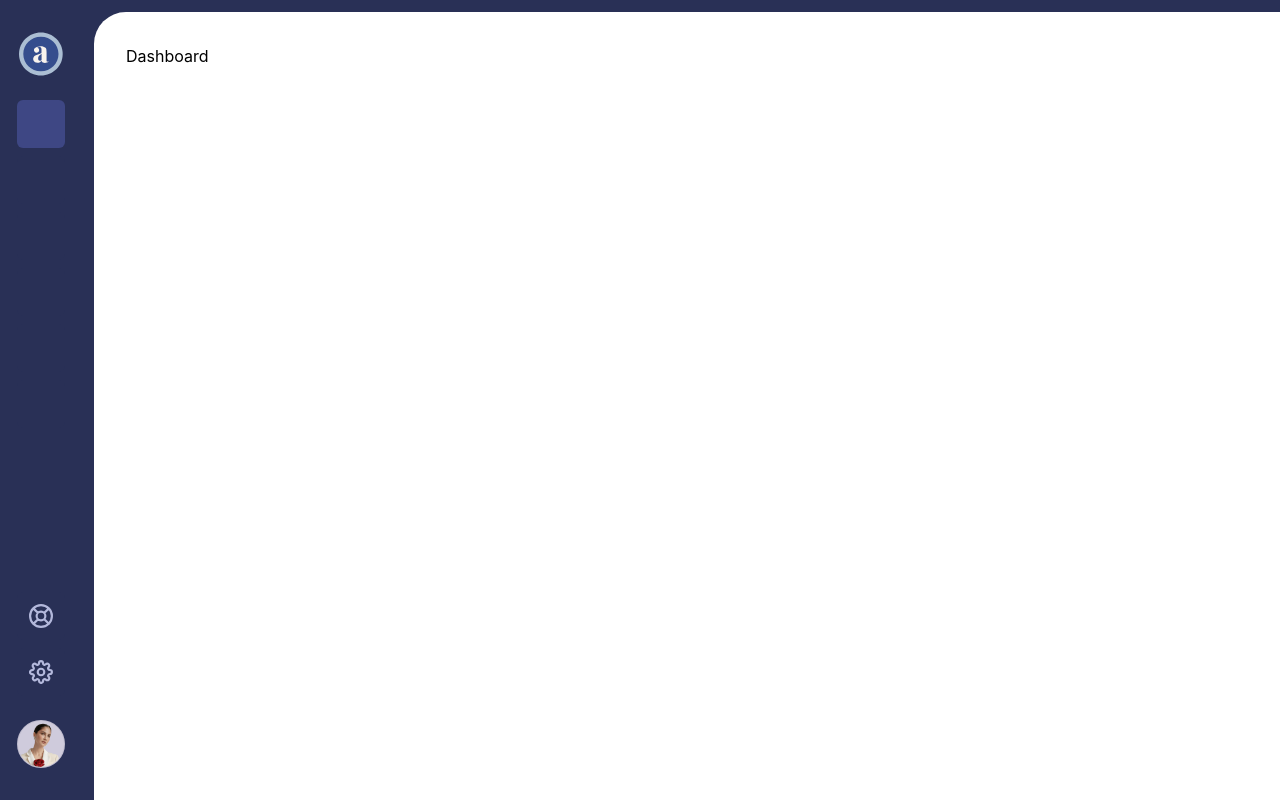
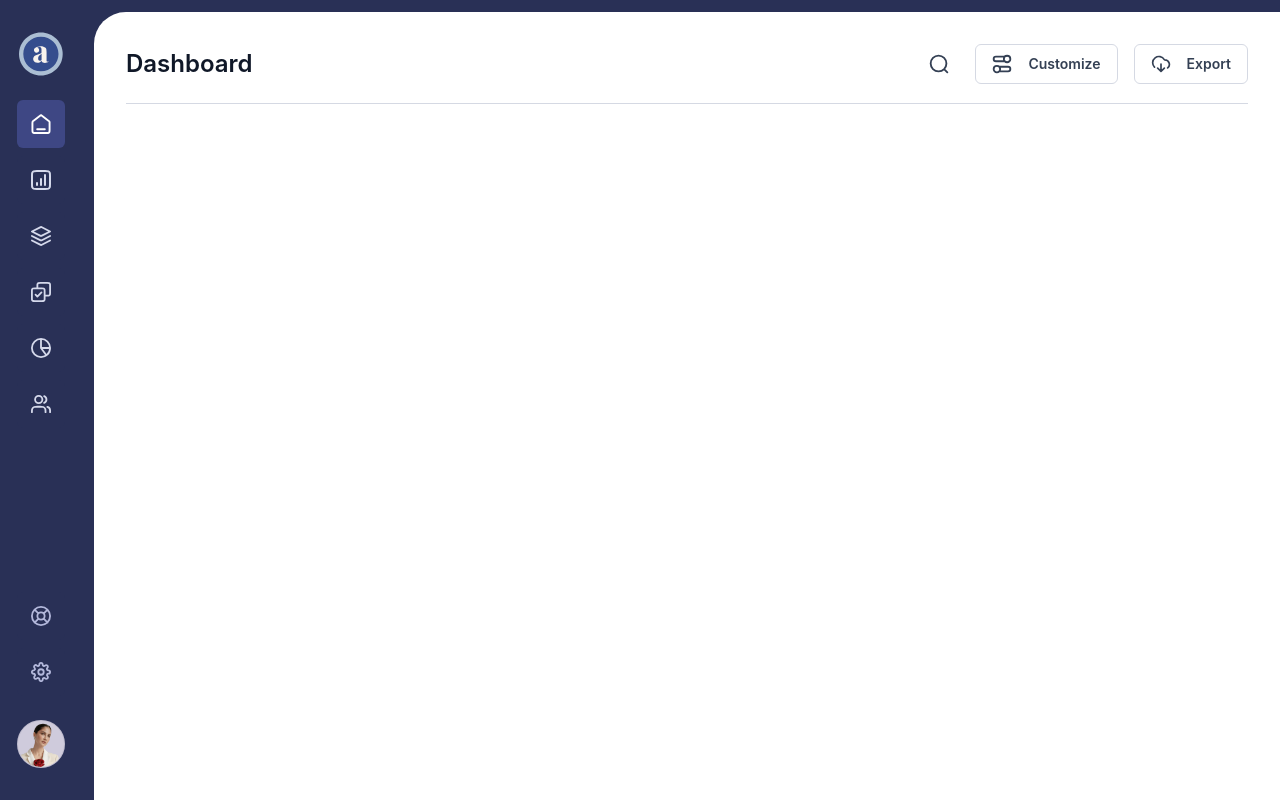
Before and after one commit to nathanaeld01/dashboard-assessment, a React (Create React App) app: page / in a window 1280 px wide. Built offline with nearby package versions, Linux system fonts and the light colour scheme.

Commit message:
chore: added header section to main contentt

```diff
--- a/package.json
+++ b/package.json
@@ -6,6 +6,7 @@
     "@testing-library/jest-dom": "^5.17.0",
     "@testing-library/react": "^13.4.0",
     "@testing-library/user-event": "^13.5.0",
+    "class-variance-authority": "^0.7.0",
     "clsx": "^2.1.0",
     "react": "^18.2.0",
     "react-dom": "^18.2.0",
--- a/src/components/dashboard/index.jsx
+++ b/src/components/dashboard/index.jsx
@@ -1,8 +1,32 @@
+import { Button } from "../button";
+import { ConfigureIcon, DownloadCloudIcon, SearchIcon } from "../svgs";
+
 export const Dashboard = () => {
 	return (
 		<div className="grow h-full pt-3 pl-3">
 			<main className="w-full h-full bg-white rounded-tl-4xl p-8">
-				Dashboard
+				<div className="h-15 border-b border-b-grey-300">
+					<header className="flex justify-between items-center">
+						<h1 className="text-2xl text-grey-900 font-semibold">
+							Dashboard
+						</h1>
+						<div className="flex gap-4">
+							<Button variant="ghost" icon={<SearchIcon />} />
+							<Button
+								variant="secondary"
+								leadingIcon={<ConfigureIcon />}
+							>
+								Customize
+							</Button>
+							<Button
+								variant="secondary"
+								leadingIcon={<DownloadCloudIcon />}
+							>
+								Export
+							</Button>
+						</div>
+					</header>
+				</div>
 			</main>
 		</div>
 	);
--- a/src/components/svgs.jsx
+++ b/src/components/svgs.jsx
@@ -3,10 +3,12 @@ import { cn } from "../lib/utils";
 const CheckedIcon = ({ className }) => (
 	<svg
 		xmlns="http://www.w3.org/2000/svg"
-		className={cn(className)}
+		className={cn(
+			"size-5 stroke-current stroke-2 transition-colors duration-200",
+			className,
+		)}
 		stroke-linecap="round"
 		stroke-linejoin="round"
-		stroke-width="2"
 		fill="none"
 		viewBox="0 0 22 22"
 	>
@@ -17,10 +19,12 @@ const CheckedIcon = ({ className }) => (
 const HomeIcon = ({ className }) => (
 	<svg
 		xmlns="http://www.w3.org/2000/svg"
-		className={cn(className)}
+		className={cn(
+			"size-5 stroke-current stroke-2 transition-colors duration-200",
+			className,
+		)}
 		stroke-linecap="round"
 		stroke-linejoin="round"
-		stroke-width="2"
 		fill="none"
 		viewBox="0 0 20 21"
 	>
@@ -31,10 +35,12 @@ const HomeIcon = ({ className }) => (
 const BarChartIcon = ({ className }) => (
 	<svg
 		xmlns="http://www.w3.org/2000/svg"
-		className={cn(className)}
+		className={cn(
+			"size-5 stroke-current stroke-2 transition-colors duration-200",
+			className,
+		)}
 		stroke-linecap="round"
 		stroke-linejoin="round"
-		stroke-width="2"
 		fill="none"
 		viewBox="0 0 20 20"
 	>
@@ -45,10 +51,12 @@ const BarChartIcon = ({ className }) => (
 const LayerIcon = ({ className }) => (
 	<svg
 		xmlns="http://www.w3.org/2000/svg"
-		className={cn(className)}
+		className={cn(
+			"size-5 stroke-current stroke-2 transition-colors duration-200",
+			className,
+		)}
 		stroke-linecap="round"
 		stroke-linejoin="round"
-		stroke-width="2"
 		fill="none"
 		viewBox="0 0 22 22"
 	>
@@ -59,10 +67,12 @@ const LayerIcon = ({ className }) => (
 const TeamIcon = ({ className }) => (
 	<svg
 		xmlns="http://www.w3.org/2000/svg"
-		className={cn(className)}
+		className={cn(
+			"size-5 stroke-current stroke-2 transition-colors duration-200",
+			className,
+		)}
 		stroke-linecap="round"
 		stroke-linejoin="round"
-		stroke-width="2"
 		fill="none"
 		viewBox="0 0 22 20"
 	>
@@ -73,10 +83,12 @@ const TeamIcon = ({ className }) => (
 const PieChartIcon = ({ className }) => (
 	<svg
 		xmlns="http://www.w3.org/2000/svg"
-		className={cn(className)}
+		className={cn(
+			"size-5 stroke-current stroke-2 transition-colors duration-200",
+			className,
+		)}
 		stroke-linecap="round"
 		stroke-linejoin="round"
-		stroke-width="2"
 		fill="none"
 		viewBox="0 0 22 22"
 	>
@@ -87,10 +99,12 @@ const PieChartIcon = ({ className }) => (
 const ProfileIcon = ({ className }) => (
 	<svg
 		xmlns="http://www.w3.org/2000/svg"
-		className={cn(className)}
+		className={cn(
+			"size-5 stroke-current stroke-2 transition-colors duration-200",
+			className,
+		)}
 		stroke-linecap="round"
 		stroke-linejoin="round"
-		stroke-width="2"
 		fill="none"
 		viewBox="0 0 22 22"
 	>
@@ -101,10 +115,12 @@ const ProfileIcon = ({ className }) => (
 const SettingIcon = ({ className }) => (
 	<svg
 		xmlns="http://www.w3.org/2000/svg"
-		className={cn(className)}
+		className={cn(
+			"size-5 stroke-current stroke-2 transition-colors duration-200",
+			className,
+		)}
 		stroke-linecap="round"
 		stroke-linejoin="round"
-		stroke-width="2"
 		fill="none"
 		viewBox="0 0 22 22"
 	>
@@ -112,13 +128,64 @@ const SettingIcon = ({ className }) => (
 	</svg>
 );
 
+const SearchIcon = ({ className }) => (
+	<svg
+		xmlns="http://www.w3.org/2000/svg"
+		className={cn(
+			"size-5 stroke-current stroke-2 transition-colors duration-200",
+			className,
+		)}
+		stroke-linecap="round"
+		stroke-linejoin="round"
+		fill="none"
+		viewBox="0 0 18 18"
+	>
+		<path d="m16.5 16.5-2.92-2.92m2.09-5a7.08 7.08 0 1 1-14.17 0 7.08 7.08 0 0 1 14.17 0Z" />
+	</svg>
+);
+
+const ConfigureIcon = ({ className }) => (
+	<svg
+		xmlns="http://www.w3.org/2000/svg"
+		className={cn(
+			"size-5 stroke-current stroke-2 transition-colors duration-200",
+			className,
+		)}
+		stroke-linecap="round"
+		stroke-linejoin="round"
+		fill="none"
+		viewBox="0 0 18 18"
+	>
+		<path d="M11.542 6.5H3.583a2.083 2.083 0 0 1 0-4.167h7.96M6.457 15.667h7.959a2.083 2.083 0 0 0 0-4.167h-7.96M1.5 13.583a2.917 2.917 0 1 0 5.833 0 2.917 2.917 0 0 0-5.833 0Zm15-9.166a2.917 2.917 0 1 1-5.833 0 2.917 2.917 0 0 1 5.833 0Z" />
+	</svg>
+);
+
+const DownloadCloudIcon = ({ className }) => (
+	<svg
+		xmlns="http://www.w3.org/2000/svg"
+		className={cn(
+			"size-5 stroke-current stroke-2 transition-colors duration-200",
+			className,
+		)}
+		stroke-linecap="round"
+		stroke-linejoin="round"
+		fill="none"
+		viewBox="0 0 20 18"
+	>
+		<path d="M6.67 13.17 10 16.5m0 0 3.33-3.33M10 16.5V9m6.67 3.95a4.58 4.58 0 0 0-2.92-8.12.52.52 0 0 1-.44-.25 6.25 6.25 0 1 0-9.82 7.58" />
+	</svg>
+);
+
 export {
 	BarChartIcon,
 	CheckedIcon,
+	ConfigureIcon,
+	DownloadCloudIcon,
 	HomeIcon,
 	LayerIcon,
 	PieChartIcon,
 	ProfileIcon,
+	SearchIcon,
 	SettingIcon,
 	TeamIcon,
 };
--- a/tailwind.config.js
+++ b/tailwind.config.js
@@ -17,19 +17,26 @@ module.exports = {
 				950: "#1A1E45",
 			},
 			grey: {
+				50: "#F9FAFB",
 				100: "#F2F4F7",
 				200: "#EAECF0",
 				300: "#D5D9E3",
 				400: "#98A2B3",
 				500: "#9CA3AF",
 				600: "#475467",
+				700: "#344054",
+				800: "#1D2939",
 				900: "#101828",
+				950: "#0C111D",
 			},
 			success: {
 				500: "#17B26A",
 			},
 			border: "#EAECF0",
-			shadow: "#9E77ED",
+			shadow: {
+				primary: "#9E77ED",
+				grey: "#667085",
+			},
 			white: "#ffffff",
 			black: "#000000",
 			transparent: "transparent",
@@ -51,6 +58,12 @@ module.exports = {
 			fontFamily: {
 				inter: "'Inter', sans-serif",
 			},
+			padding: {
+				4.5: "1.125rem",
+			},
+			stroke: {
+				current: "currentColor",
+			},
 		},
 	},
 	plugins: [],
```
Also changed, not shown: 1 other file (tests, documents, lock files or other folders).
